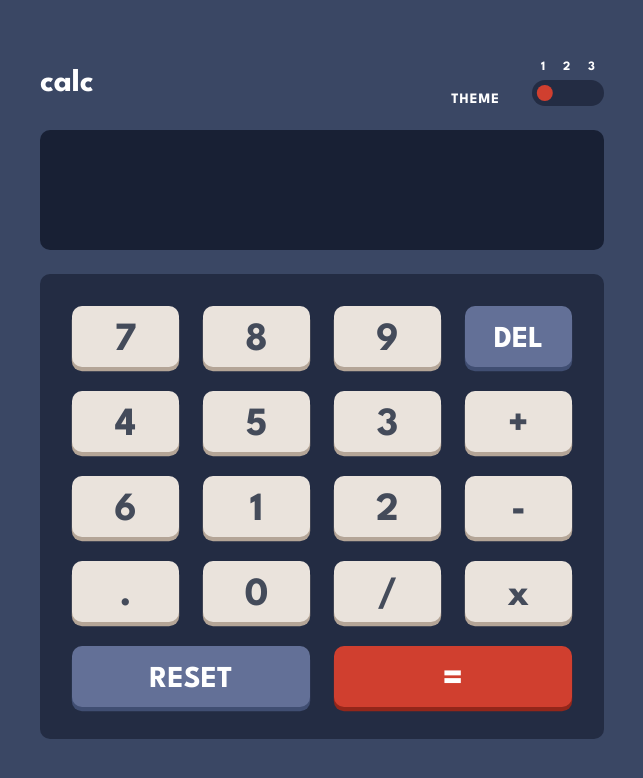
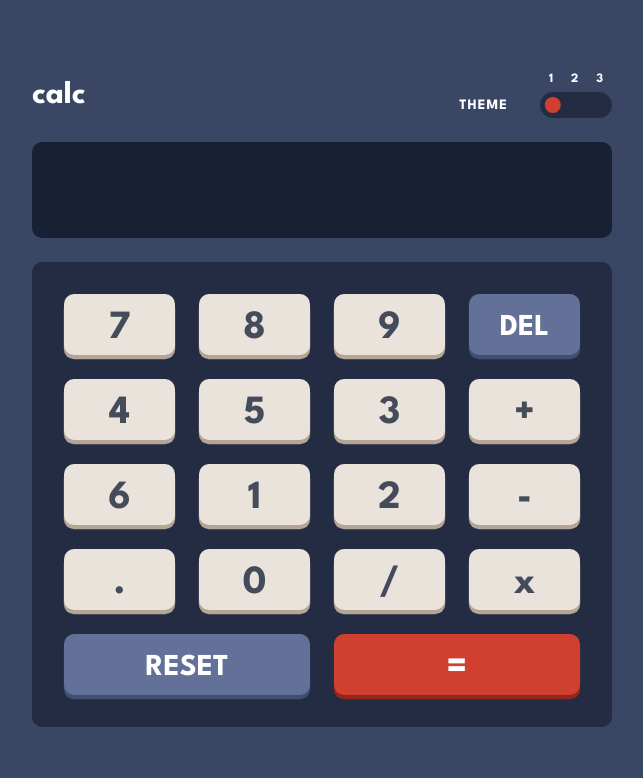
Before and after one commit to iprinceroyy/calculator-app, a website built with Parcel: page index.html in a window 1280 px wide. Shown: the whole page, without its empty margins (318-961 px from the left). Built offline with nearby package versions, Linux system fonts and the light colour scheme.

Commit message:
update typography size to fix calculator width & height

```diff
--- a/src/sass/index.scss
+++ b/src/sass/index.scss
@@ -24,6 +24,7 @@ body {
 }
 
 .calculator {
+	width: min(87%, 580px);
 	display: flex;
 	flex-direction: column;
 	gap: 1.5rem;
@@ -38,12 +39,13 @@ body {
 	.themes {
 		display: flex;
 		gap: 2rem;
-		align-items: flex-end;
+		align-items: center;
 
 		h2 {
 			font-size: 0.9rem;
 			letter-spacing: 1px;
 			text-transform: uppercase;
+			padding-block-start: 1.2rem;
 		}
 
 		.options__labels {
@@ -109,9 +111,10 @@ body {
 	display: flex;
 	flex-direction: column;
 	text-align: right;
-	height: 7.5rem;
+	height: 6rem;
+	font-size: 2.5rem;
+	word-break: break-all;
 	overflow: hidden;
-	word-break: break-all;
 
 	@media (min-width: 45rem) {
 		padding: 2.5rem;
@@ -119,7 +122,8 @@ body {
 	}
 
 	div:first-child {
-		font-size: 1rem;
+		font-size: 0.9rem;
+		margin-bottom: 0.3rem;
 	}
 }
 
@@ -128,8 +132,8 @@ body {
 	display: grid;
 	grid-template-columns: repeat(4, 1fr);
 	border-radius: 10px;
-	column-gap: 0.7rem;
-	row-gap: 1rem;
+	column-gap: 1rem;
+	row-gap: 1.3rem;
 
 	@media (min-width: 45rem) {
 		padding: 2rem;
@@ -137,15 +141,23 @@ body {
 	}
 
 	.key {
-		padding-block: 0.9rem;
-		padding-inline: 1.2rem;
+		padding-block: 1rem;
+		//padding-inline: 0.5rem;
 		border: none;
 		outline: 3px solid transparent;
-		border-radius: 10px;
-		font-size: 1.2rem;
+		border-radius: 5px;
+		font-size: 2rem;
 		font-family: var.$font-family;
 		font-weight: var.$fw-700;
 		transition: all 1ms ease-in-out;
+
+		@media (min-width: 45rem) {
+			border-radius: 10px;
+			font-size: 2.5rem;
+			padding-block-start: 1rem;
+			padding-block-end: 0.5rem;
+			padding-inline: 1.8rem;
+		}
 
 		&:hover {
 			filter: brightness(125%);
@@ -161,22 +173,17 @@ body {
 				box-shadow: none;
 			}
 		}
-
-		@media (min-width: 45rem) {
-			font-size: 2.5rem;
-			padding-block-start: 1rem;
-			padding-block-end: 0.5rem;
-			padding-inline: 1.8rem;
-		}
 	}
 
 	.key_delete {
+		font-size: 1.3rem;
 		@media (min-width: 45rem) {
 			font-size: 1.9rem;
 		}
 	}
 
 	.key_reset {
+		font-size: 1.3rem;
 		grid-area: 5 / 1 / span 1 / span 2;
 		@media (min-width: 45rem) {
 			font-size: 1.9rem;
```
